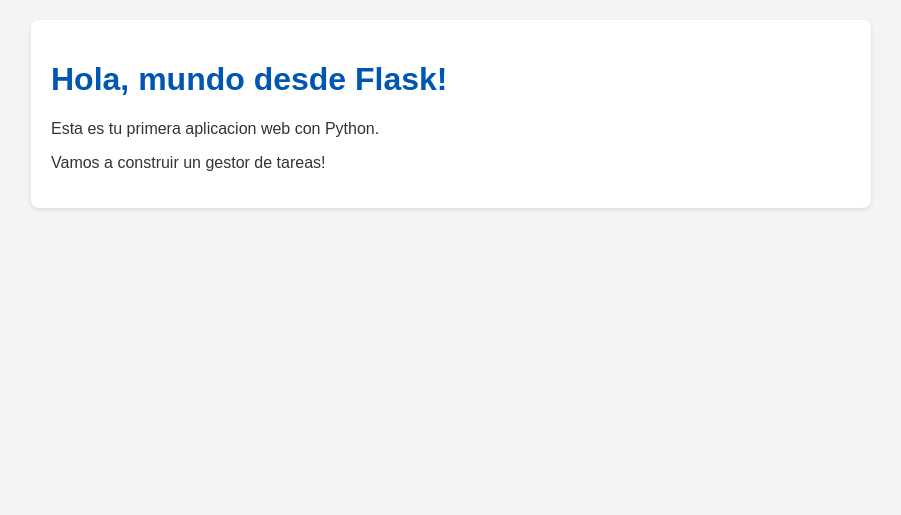
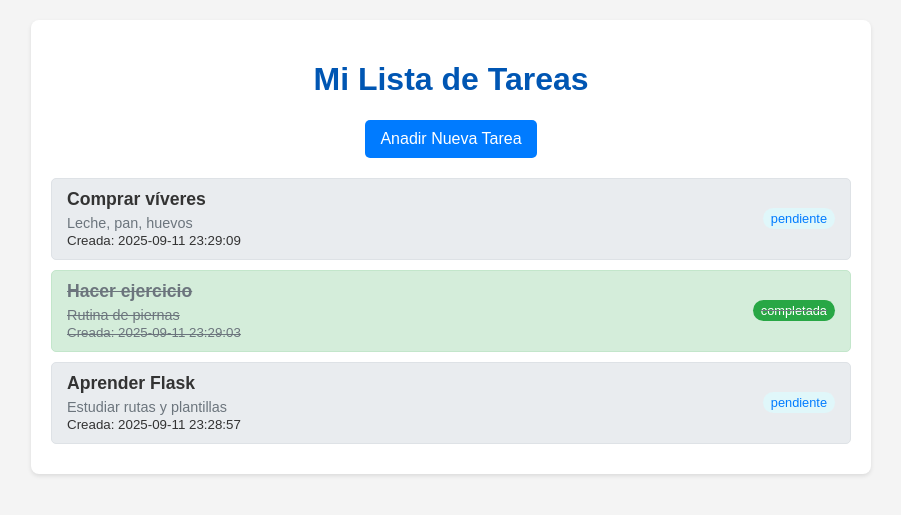
Before and after one commit to Lifimastar/mi_aplicacion_tareas, a Flask app: page / in a window 1280 px wide. Shown: the top 515 px of the page, without its empty margins (189-1090 px from the left). Run offline with Flask 3, Linux system fonts and the light colour scheme; data comes from the database, SQL or seed files in the repository; both versions use the stored data as it was after the commit.

Commit message:
Feature: Integrate database and display tasks on homepage

```diff
--- a/app.py
+++ b/app.py
@@ -1,13 +1,21 @@
-from flask import Flask, render_template
+from flask import Flask, render_template, request, redirect, url_for
+from database import get_db_connection, init_db
 
 app = Flask(__name__)
+
+with app.app_context():
+    init_db()
 
 @app.route("/")
 def home():
     """
-    Esta funcion maneja la ruta de inicio y renderiza la plantilla index.html.
+    Muestra la lista de todas las tareas.
     """
-    return render_template("index.html")
+    conn = get_db_connection()
+    tasks = conn.execute("SELECT * FROM tasks ORDER BY created_at DESC").fetchall()
+    conn.close()
+
+    return render_template("index.html", tasks=tasks)
 
 if __name__ == "__main__":
     app.run(debug=True)
--- a/database.py
+++ b/database.py
@@ -28,7 +28,7 @@ def init_db():
     """)
     conn.commit()
     conn.close()
-    print("Base de datos inicializada y tabla 'tasks' creada (si no existia).")
+    print(f"Base de datos '{DATABASE}' inicializada y tabla 'tasks' creada (si no existia).")
 
 if __name__ == '__main__':
     init_db()
--- a/templates/index.html
+++ b/templates/index.html
@@ -22,13 +22,95 @@
             max-width: 800px;
             margin: 0 auto;
         }
+        h1 {
+            color: #0056b3;
+            text-align: center;
+        }
+        .task-list {
+            margin-top: 20px;
+        }
+        .task-item {
+            background-color: #e9ecef;
+            border: 1px solid #dee2e6;
+            padding: 10px 15px;
+            margin-bottom: 10px;
+            border-radius: 5px;
+            display: flex;
+            justify-content: space-between;
+            align-items: center;
+        }
+        .task-item.completed {
+            background-color: #d4edda;
+            border-color: #c3e6cb;
+            text-decoration: line-through;
+            color: #6c757d;
+        }
+        .task-title {
+            font-weight: bold;
+            font-size: 1.1em;
+        }
+        .task-description {
+            font-size: 0.9em;
+            color: #6c757d;
+            margin-top: 5px;
+        }
+        .task-status {
+            font-size: 0.8em;
+            color: #007bff;
+            background-color: #e0f7fa;
+            padding: 3px 8px;
+            border-radius: 12px;
+        }
+        .task-item.completed .task-status {
+            background-color: #28a745;
+            color: white;
+        }
+        .no-tasks {
+            text-align: center;
+            color: #6c757d;
+            margin-top: 30px;
+        }
+        .add-task-link {
+            display: block;
+            text-align: center;
+            margin-top: 20px;
+            padding: 10px 15px;
+            background-color: #007bff;
+            color: white;
+            text-decoration: none;
+            border-radius: 5px;
+            width: fit-content;
+            margin-left: auto;
+            margin-right: auto;
+        }
+        .add-task-link:hover {
+            background-color: #0056b3;
+        }
     </style>
 </head>
 <body>
     <div class="container">
-        <h1>Hola, mundo desde Flask!</h1>
-        <p>Esta es tu primera aplicacion web con Python.</p>
-        <p>Vamos a construir un gestor de tareas!</p>
+        <h1>Mi Lista de Tareas</h1>
+        <a href="#" class="add-task-link">Anadir Nueva Tarea</a>
+
+        <div class="task-list">
+            {% if tasks %}
+                {% for task in tasks %}
+                    <div class="task-item {% if task.status == 'completada' %}completed{% endif %}">
+                        <div>
+                            <div class="task-title">{{ task.title }}</div>
+                            {% if task.description %}
+                                <div class="task-description">{{ task.description }}</div>
+                            {% endif %}
+                            <small>Creada: {{ task.created_at }}</small>
+                        </div>
+                        <span class="task-status">{{ task.status }}</span>
+                    </div>
+                {% endfor %}
+            {% else %}
+            <p class="no-tasks">No hay tareas aun. Anade una!</p>
+            {% endif %}
+        </div>
     </div>
 </body>
 </html>
```
Also changed, not shown: tasks.db.
